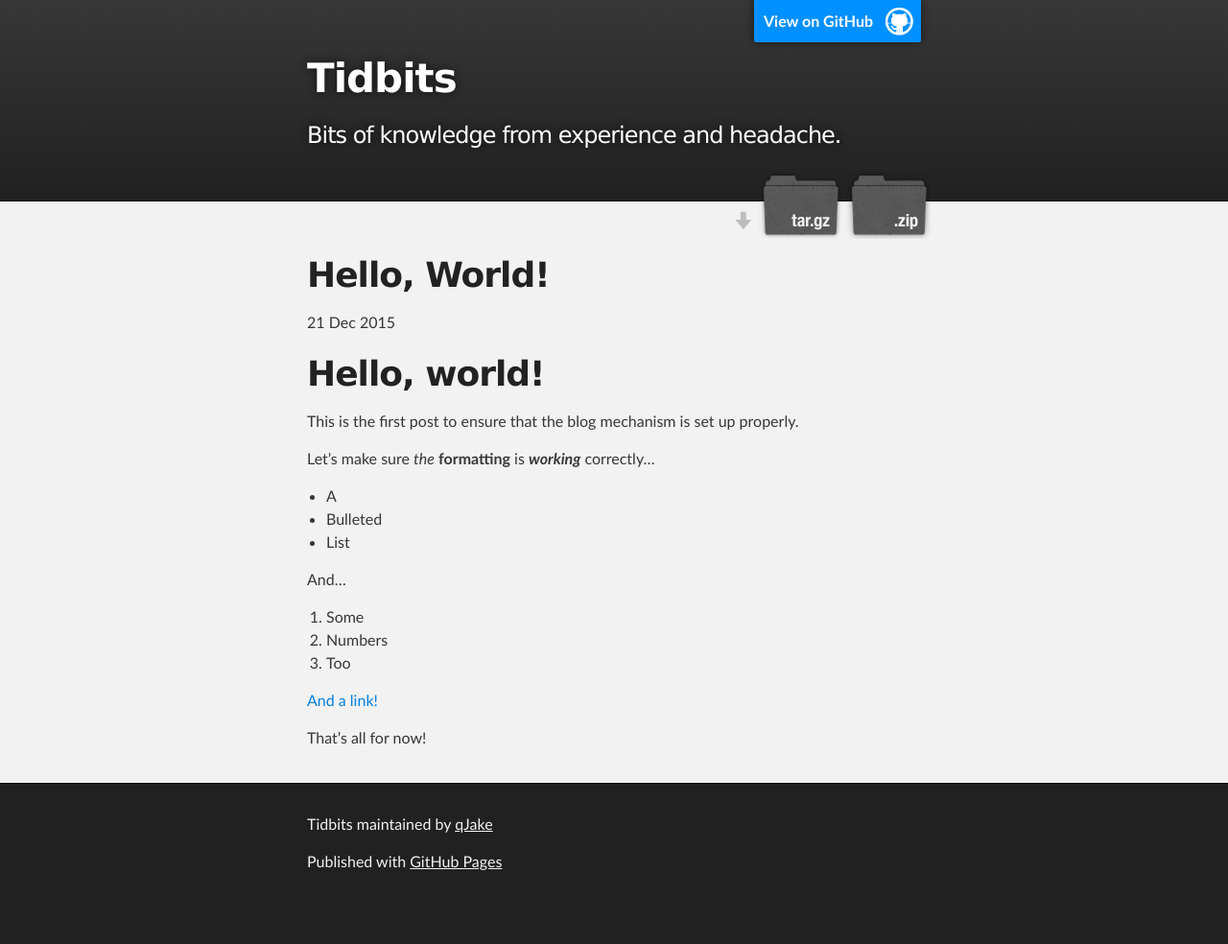
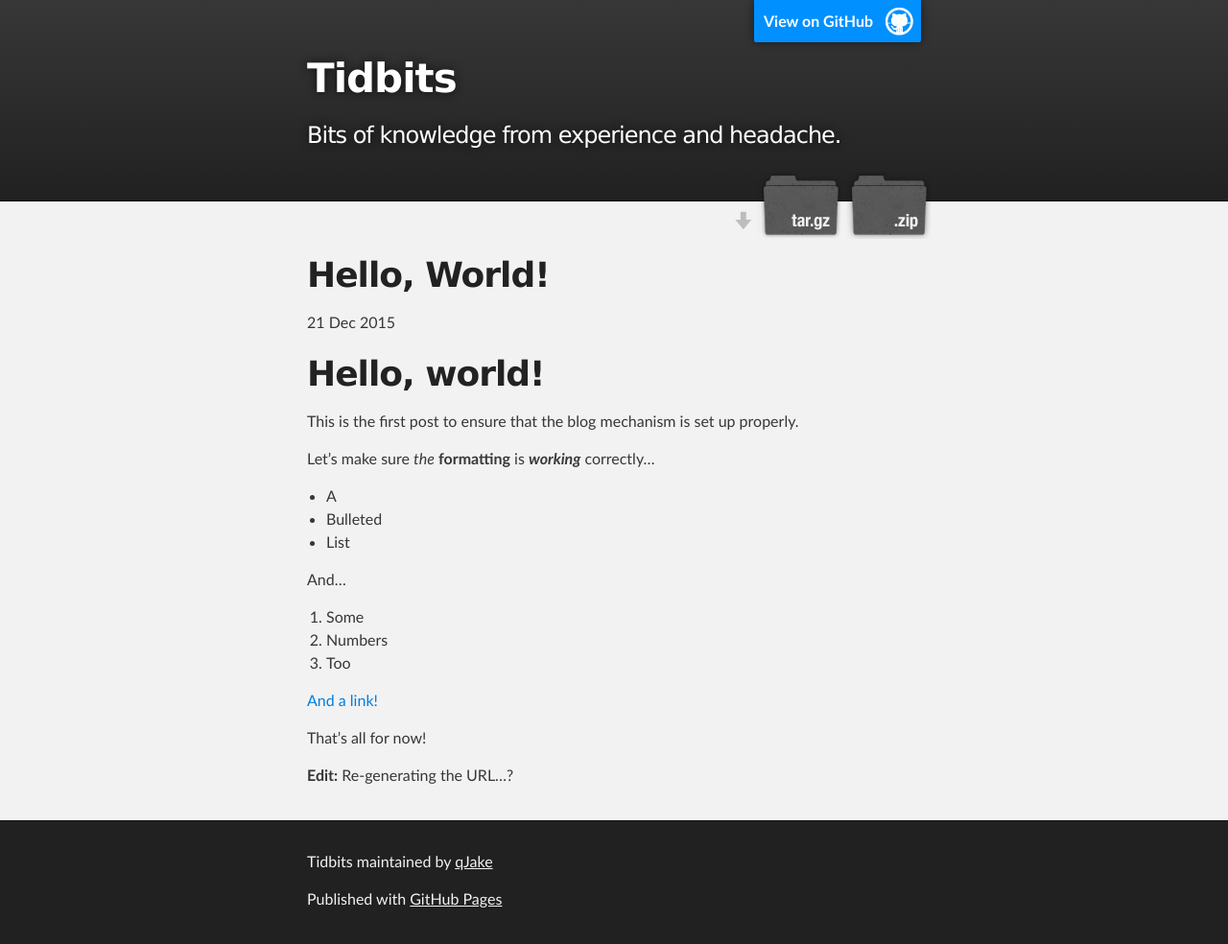
Before and after one commit to qJake/tidbits, a Jekyll site: the page built from _posts/2015-12-21-Hello-World.md, in a window 1280 px wide. Shown: the whole page at 96% size. Built offline with Jekyll 4.4.1, drawn with Linux system fonts in a browser that asks for light colours; before the commit the page ends 945 px from its top, so only the background shows below that.

Commit message:
Update 2015-12-21-Hello-World.md

```diff
--- a/_posts/2015-12-21-Hello-World.md
+++ b/_posts/2015-12-21-Hello-World.md
@@ -22,3 +22,5 @@ And...
 [And a link!](http://google.com/)
 
 That's all for now!
+
+**Edit:** Re-generating the URL...?
```
